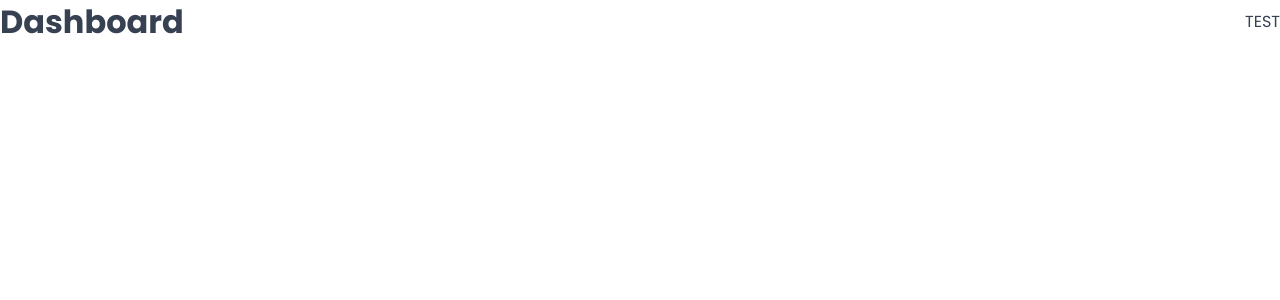
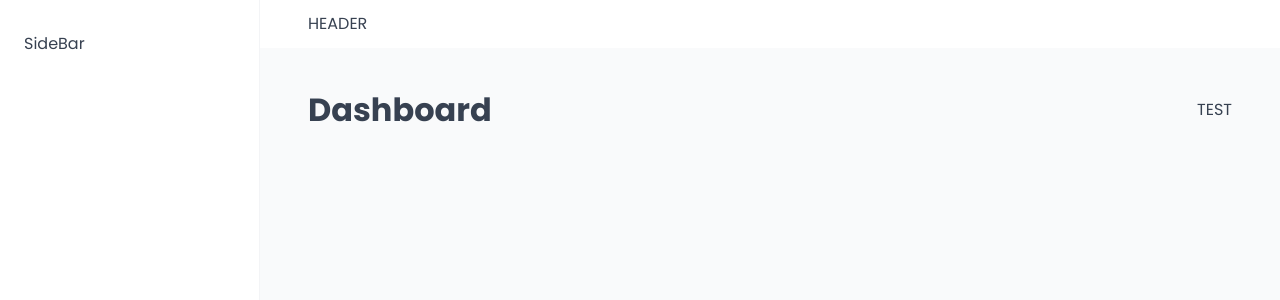
Before and after one commit to mobx2/the-wild-oasis, a React (Vite) app: page /dashboard in a window 1280 px wide. Shown: the top 300 px of the page. Built offline with nearby package versions, Linux system fonts and the light colour scheme; a web font is replaced by a local one.

Commit message:
Building the app layout

```diff
--- a/src/App.jsx
+++ b/src/App.jsx
@@ -10,6 +10,7 @@
 import PageNotFound from "./pages/PageNotFound";
 import Settings from "./pages/Settings";
 import Users from "./pages/Users";
+import AppLayout from "./ui/AppLayout";
 
 function App() {
   return (
@@ -17,15 +18,18 @@
       <GlobalStyles />
       <BrowserRouter>
         <Routes>
-          <Route index element={<Navigate replace to="dashboard" />} />
-          <Route path="dashboard" element={<Dashboard />} />
-          <Route path="account" element={<Account />} />
-          <Route path="bookings" element={<Bookings />} />
-          <Route path="cabins" element={<Cabins />} />
+          <Route element={<AppLayout />}>
+            <Route index element={<Navigate replace to="dashboard" />} />
+            <Route path="dashboard" element={<Dashboard />} />
+            <Route path="account" element={<Account />} />
+            <Route path="bookings" element={<Bookings />} />
+            <Route path="cabins" element={<Cabins />} />
+            <Route path="settings" element={<Settings />} />
+            <Route path="users" element={<Users />} />
+          </Route>
+
           <Route path="Login" element={<Login />} />
           <Route path="*" element={<PageNotFound />} />
-          <Route path="settings" element={<Settings />} />
-          <Route path="users" element={<Users />} />
         </Routes>
       </BrowserRouter>
     </>
--- /dev/null
+++ b/src/ui/AppLayout.jsx
@@ -0,0 +1,30 @@
+import { Outlet } from "react-router-dom";
+import SideBar from "./SideBar";
+import Header from "./Header";
+import styled from "styled-components";
+
+const Main = styled.main`
+  background-color: var(--color-grey-50);
+  padding: 4rem 4.8rem 6.4rem;
+`;
+
+const StyledAppLayout = styled.div`
+  display: grid;
+  grid-template-columns: 26rem 1fr;
+  grid-template-rows: auto 1fr;
+  height: 100dvh;
+`;
+
+function AppLayout() {
+  return (
+    <StyledAppLayout>
+      <Header />
+      <SideBar />
+      <Main>
+        <Outlet />
+      </Main>
+    </StyledAppLayout>
+  );
+}
+
+export default AppLayout;
--- /dev/null
+++ b/src/ui/Header.jsx
@@ -0,0 +1,13 @@
+import styled from "styled-components";
+
+const StyledHeader = styled.header`
+  background-color: var(--color-grey-0);
+  padding: 1.2rem 4.8rem;
+  border-bottom: 1px solid var(--color-gray-100);
+`;
+
+function Header() {
+  return <StyledHeader>HEADER</StyledHeader>;
+}
+
+export default Header;
--- /dev/null
+++ b/src/ui/SideBar.jsx
@@ -0,0 +1,14 @@
+import styled from "styled-components";
+
+const StyledSidebar = styled.aside`
+  background-color: var(--color-grey-0);
+  padding: 3.2rem 2.4rem;
+  border-right: 1px solid var(--color-grey-100);
+  grid-row: 1 / -1;
+`;
+
+function SideBar() {
+  return <StyledSidebar>SideBar</StyledSidebar>;
+}
+
+export default SideBar;
```
